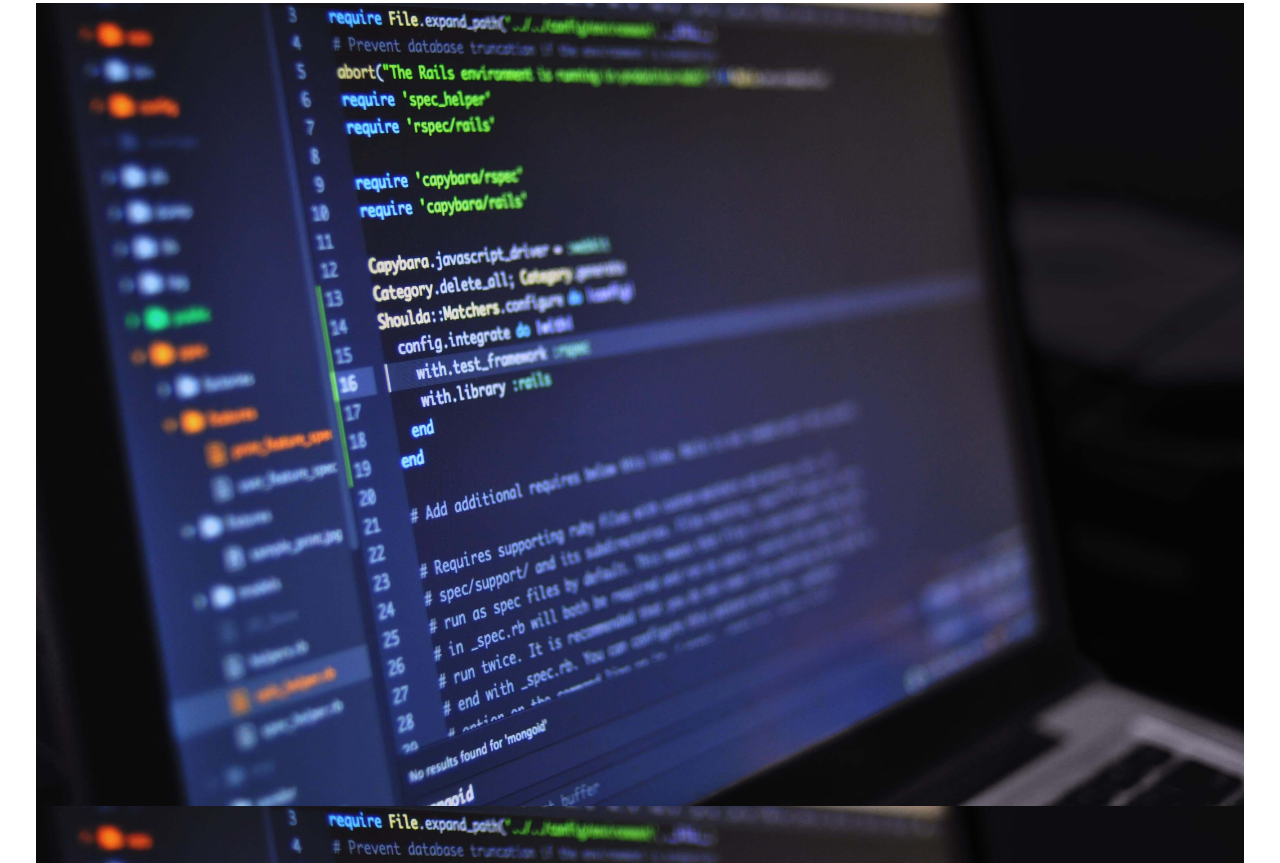
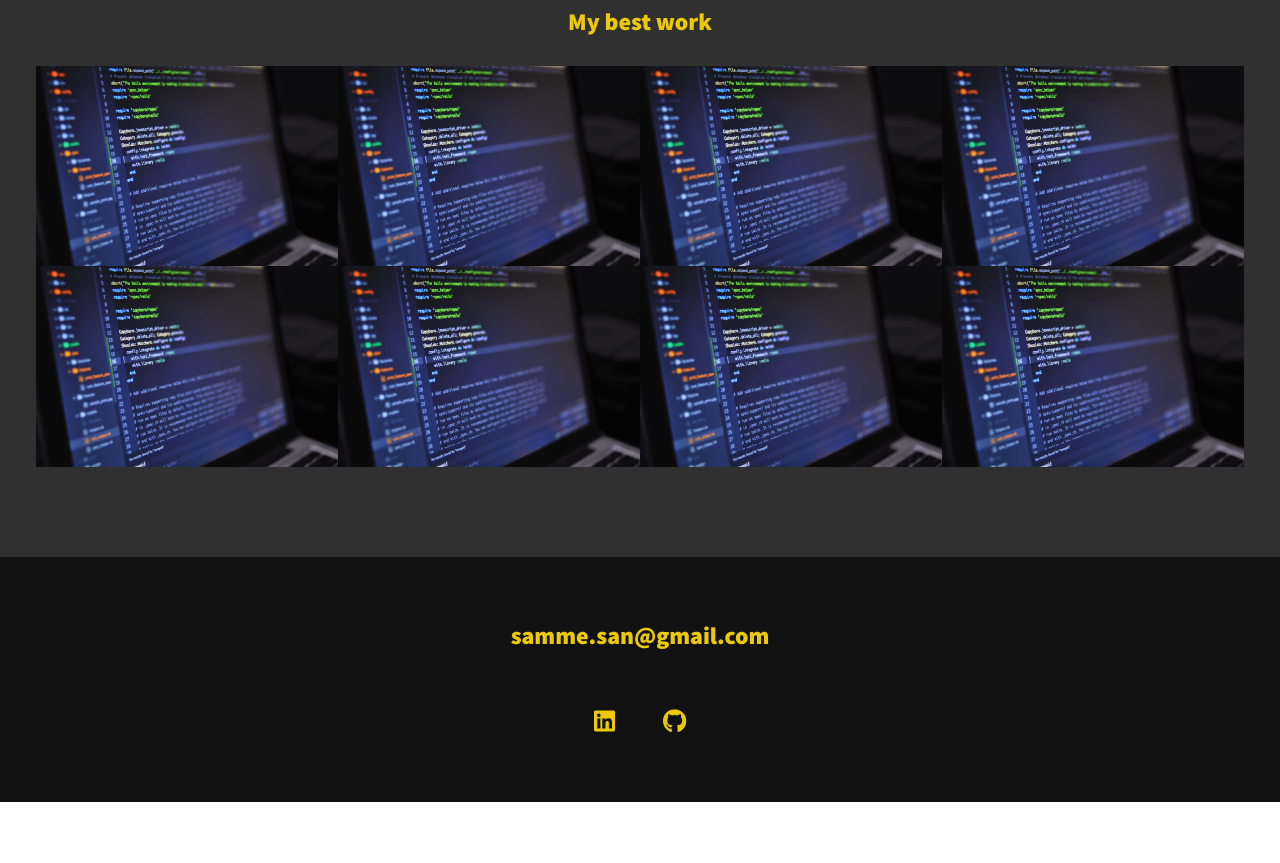
Before and after one commit to SammeJanderson/portifolio, a plain HTML site: page index.html in a window 1280 px wide. Shown: the part 1888-2751 px from the top of the page. After the commit the page ends 2690 px from the top, so only its background shows below. Drawn offline with nearby package versions, Linux system fonts and the light colour scheme.

Commit message:
footer, portifolio

```diff
--- a/css/main.css
+++ b/css/main.css
@@ -118,6 +118,12 @@ h3 { font-size: var(--fs-h3) }
     background: var(--clr-accent);
     padding: .25em 1em;
     font-family: var(--ff-secondary);
+    margin-bottom: 1em;
+}
+
+.section__subtitle--work {
+    color: var(--clr-accent);
+    font-weight: var(--fw-bold);
     margin-bottom: 1em;
 }
 
@@ -266,3 +272,83 @@ nav { display: none; }
         z-index: 2;
     }
 }
+
+/*my work*/
+
+.my-work {
+    background-color: var(--clr-dark);
+    color: var(--clr-light);
+    text-align: center;
+
+}
+
+
+.portfolio {
+    display: grid;
+    grid-template-columns: repeat(auto-fit, minmax(300px, 1fr));
+}
+
+.portfolio__item {
+    background: var(--clr-light);
+    overflow: hidden;
+    }
+
+    .portfolio__img {
+        transition:
+            transform 500ms cubic-bezier(0.075, 0.82, 0.165, 1),
+            opacity 250ms linear;
+    }
+
+    .portfolio__item:focus {
+        position: relative;
+        z-index: 2;
+    }
+
+    .portfolio__img:hover,
+    .portfolio__item:focus .portfolio__img {
+        transform: scale(1.2);
+        opacity: .95;
+    }
+
+    .footer {
+        background: #111;
+        color: var(--clr-accent);
+        text-align: center;
+        padding: 2.5em 0;
+        font-size: var(--fs-h3);
+
+    }
+
+    .footer a {
+        color: inherit;
+        text-decoration: none;
+    }
+
+    .footer__link {
+        font-weight: var(--fw-bold);
+    }
+
+    .footer__link:hover,
+    .social-list__link:hover {
+        opacity: .7;
+    }
+
+    .footer__link:hover {
+        text-decoration: underline;
+    }
+
+    .social-list {
+        list-style: none;
+        display: flex;
+        justify-content: center;
+        margin: 2em 0 0;
+        padding: 0;
+    }
+
+    .social-list__item {
+        margin: 0 .5em;
+    }
+
+    .social-list__link {
+        padding: .5em;
+    }
--- a/index.html
+++ b/index.html
@@ -80,8 +80,8 @@
 
         <!-- My Work -->
         <section class="my-work" id="work">
-            <h2 class="section__title">My work</h2>
-            <p class="section__subtitle"></p>
+            <h2 class="section__title section__title--work" >My work</h2>
+            <p class="section__subtitle section__subtitle--work">My best work</p>
 
             <div class="portfolio">
                 <!-- Portfolio item 01 -->
@@ -124,26 +124,27 @@
                     <img src="img/portifolio-01.jpg" alt="" class="portfolio__img">
                 </a>
 
-                <!-- Portfolio item 09 -->
-                <a href="#" class="portfolio__item">
-                    <img src="img/portifolio-01.jpg" alt="" class="portfolio__img">
-                </a>
 
-                <!-- Portfolio item 0 0-->
-                <a href="#" class="portfolio__item">
-                    <img src="img/portifolio-01.jpg" alt="" class="portfolio__img">
-                </a>
             </div>
         </section>
 
 
         <!-- Footer -->
-        <footer>
+        <footer class="footer">
             <!-- replace with your own email address -->
             <a href="mailto:samme.san@gmail.com" class="footer__link">samme.san@gmail.com</a>
             <ul class="social-list">
-                <li class="social-list__item"><a class="social-list__link" href="https://www.linkedin.com/in/samme-janderson-0147311b7/">a</a></li>
-                <li class="social-list__item"><a class="social-list__link" href="https://github.com/sammejanderson">d</a></li>
+                <li class="social-list__item">
+                    <a class="social-list__link" href="https://www.linkedin.com/in/samme-janderson-0147311b7/">
+                        <i class="fab fa-linkedin"></i>
+                    </a>
+                </li>
+
+                <li class="social-list__item">
+                    <a class="social-list__link" href="https://github.com/sammejanderson">
+                        <i class="fab fa-github"></i>
+                    </a>
+                </li>
             </ul>
         </footer>
 
```
